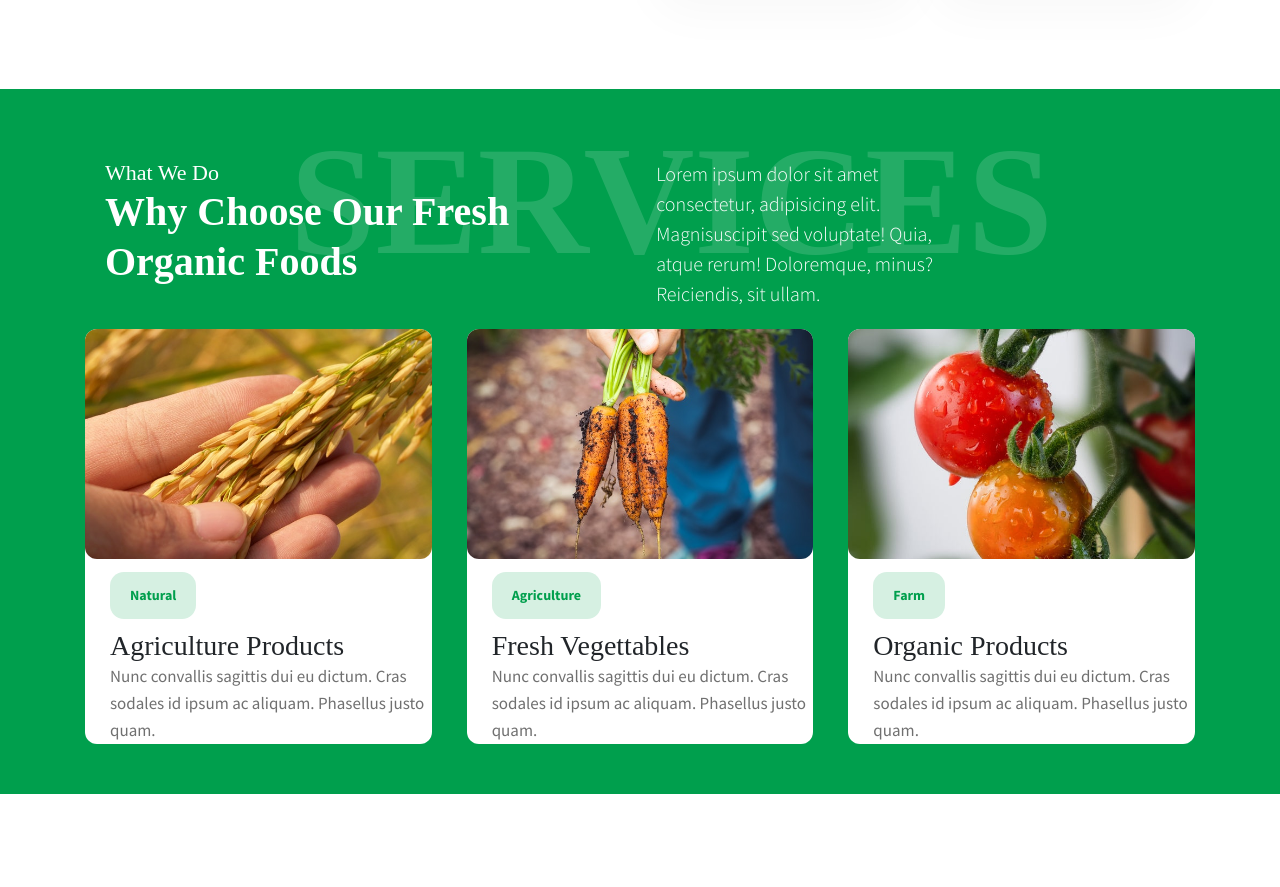
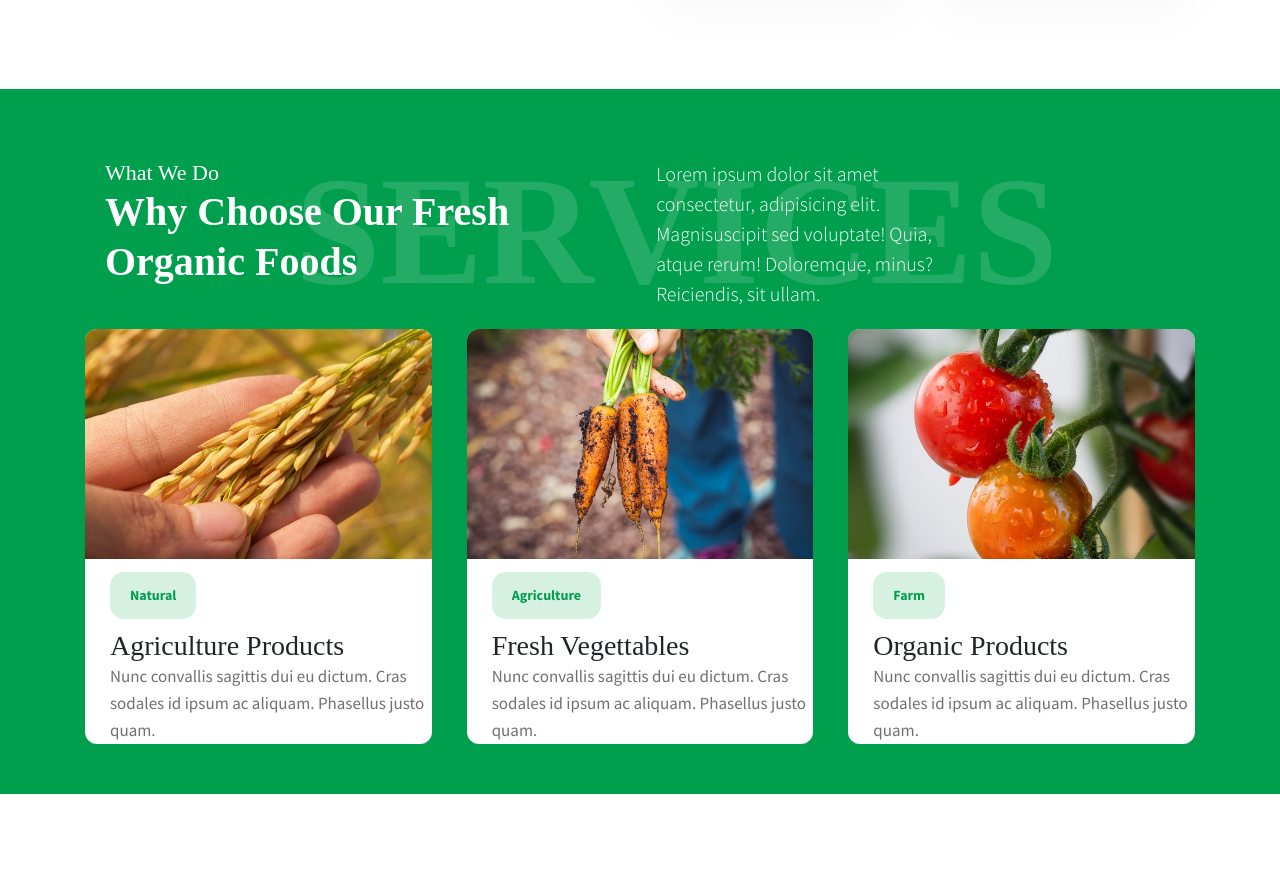
Before and after one commit to hieuhuynh201416/Farmstead, a plain HTML site: page Farmstead/index.html in a window 1280 px wide. Shown: the part 1313-2200 px from the top of the page. Drawn offline with nearby package versions, Linux system fonts and the light colour scheme; some packages are replaced by stand-ins of ours; a script that the page names is missing; files whose address does not match are found by name; a web font is replaced by a local one.

Commit message:
chinh lai css

```diff
--- a/Farmstead/assets/styles/index.css
+++ b/Farmstead/assets/styles/index.css
@@ -1161,8 +1161,8 @@ h5.small-title {
   font-weight: bold;
   opacity: 0.14;
   font-size: 12vw;
-  margin-top: -220px;
-  margin-left: 205px;
+  margin-top: -190px;
+  margin-left: 210px;
 }
 
 .title_1 {
@@ -1211,7 +1211,7 @@ h5.small-title {
   display: block;
   width: 100%;
   height: 100%;
-  border-radius: 12px;
+  border-radius: 12px 12px 0 0;
 }
 .pic__header p {
   position: absolute;
```
